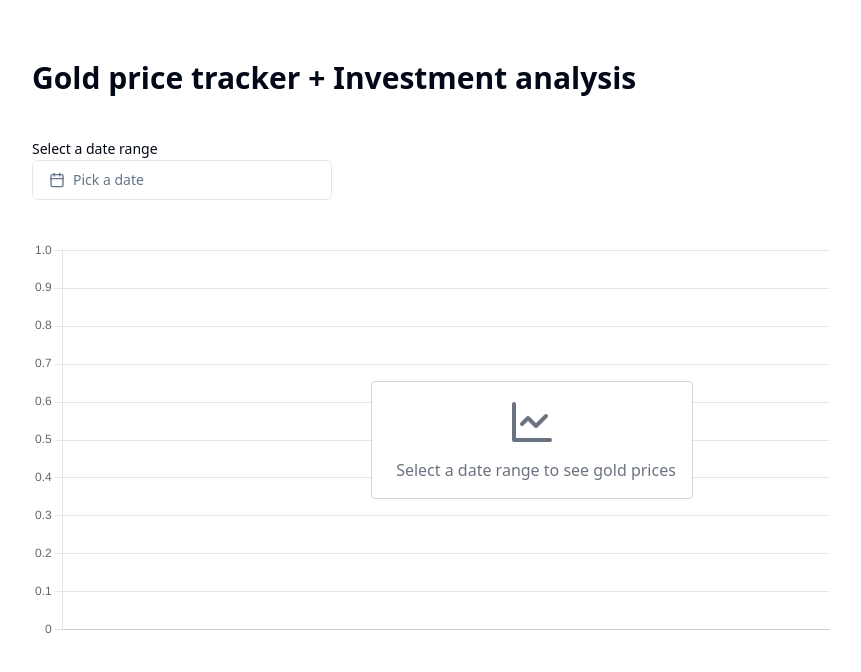
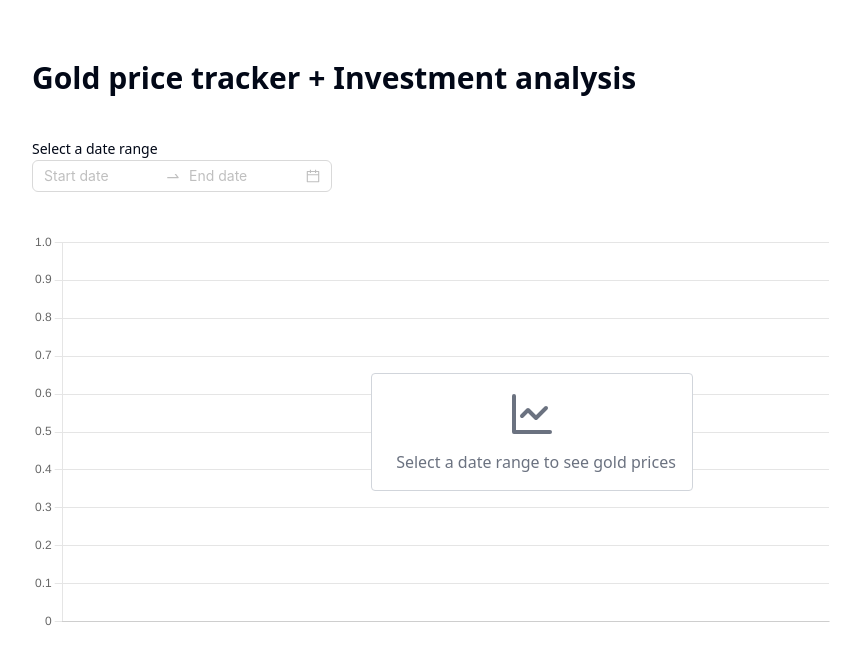
Before and after one commit to tirthajyoti-ghosh/gold-price-tracker, a React (Vite) app in the folder client/: page / in a window 1280 px wide. Shown: the top 672 px of the page, without its empty margins (158-1019 px from the left). Built offline with nearby package versions, Linux system fonts and the light colour scheme.

Commit message:
Implement month and year dropdown with antd range picker

```diff
--- a/client/package.json
+++ b/client/package.json
@@ -15,6 +15,7 @@
     "@radix-ui/react-popover": "^1.0.7",
     "@radix-ui/react-progress": "^1.0.3",
     "@radix-ui/react-slot": "^1.0.2",
+    "antd": "^5.14.0",
     "axios": "^1.6.7",
     "chart.js": "^4.4.1",
     "chartjs-plugin-annotation": "^3.0.1",
--- a/client/src/App.tsx
+++ b/client/src/App.tsx
@@ -15,13 +15,14 @@ import { DateRange } from "react-day-picker";
 import { parse, format } from "date-fns";
 import axios from "axios";
 import { LineChart } from "lucide-react";
+import { DatePicker } from 'antd';
 
 import { Progress } from "@/components/ui/progress";
 import { Input } from "@/components/ui/input";
 import { Button } from "@/components/ui/button";
 import { Label } from "@/components/ui/label";
 
-import DateRangePicker from "./components/DateRangePicker";
+// import DateRangePicker from "./components/DateRangePicker";
 
 ChartJS.register(
     CategoryScale,
@@ -39,6 +40,8 @@ type GoldPrice = {
     data: string;
     cena: number;
 };
+
+const { RangePicker } = DatePicker;
 
 function maxProfit(data: GoldPrice[], userInvestment: number) {
     let maxProfit = 0;
@@ -159,9 +162,19 @@ export default function App() {
                     Gold price tracker + Investment analysis
                 </h1>
                 <Label>Select a date range</Label>
-                <DateRangePicker
+                {/* <DateRangePicker
                     handleDateChange={setDateRange}
                     className="w-full sm:w-[300px] mb-5"
+                /> */}
+
+                <RangePicker
+                    onChange={(dates) => {
+                        setDateRange({
+                            from: dates?.[0]?.toDate(),
+                            to: dates?.[1]?.toDate(),
+                        });
+                    }}
+                    className="w-full sm:w-[300px] mb-5 flex"
                 />
 
                 {goldPrices.length > 2 && (
--- a/client/src/main.tsx
+++ b/client/src/main.tsx
@@ -1,12 +1,21 @@
 import React from 'react'
 import ReactDOM from 'react-dom/client'
 import { Toaster } from "@/components/ui/sonner"
+import { ConfigProvider } from "antd";
 import App from './App.tsx'
 import './index.css'
 
 ReactDOM.createRoot(document.getElementById('root')!).render(
   <React.StrictMode>
-    <App />
-    <Toaster />
+    <ConfigProvider
+      theme={{
+        token: {
+          colorPrimary: "#18181b",
+        }
+      }}
+    >
+      <App />
+      <Toaster />
+    </ConfigProvider>
   </React.StrictMode>,
 )
```
Also changed, not shown: 1 other file (tests, documents, lock files or other folders).
